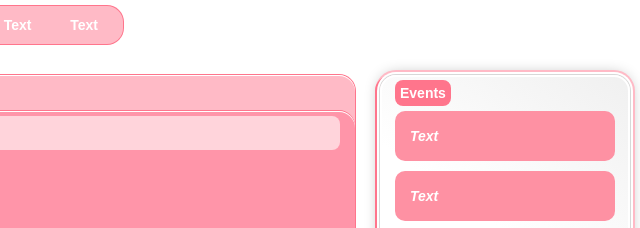
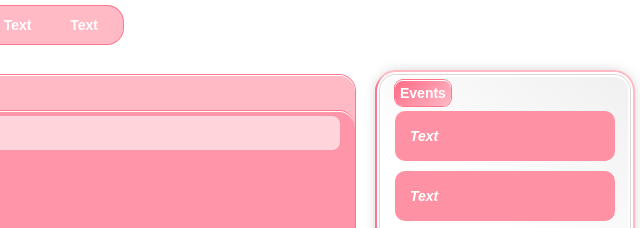
Before and after one commit to Jordancomm/Dribbble-lumora, a plain HTML site: page index.html in a window 1280 px wide. Shown: the top 228 px of the page, 620-1260 px from the left. Drawn offline with Linux system fonts and the light colour scheme.

Commit message:
Update index.html

```diff
--- a/index.html
+++ b/index.html
@@ -187,6 +187,9 @@ main {
   color: white;
   padding: 5px;
   border-radius: 8px;
+
+      background: linear-gradient(135deg,#ff6985,transparent),linear-gradient(#ffbac6,#ffbac6);
+  box-shadow: 0 0 0 1px #ff758c, inset 0 1px 0 0 white;
 }
     .events-body {
       height: calc(100% - 36px);
```
